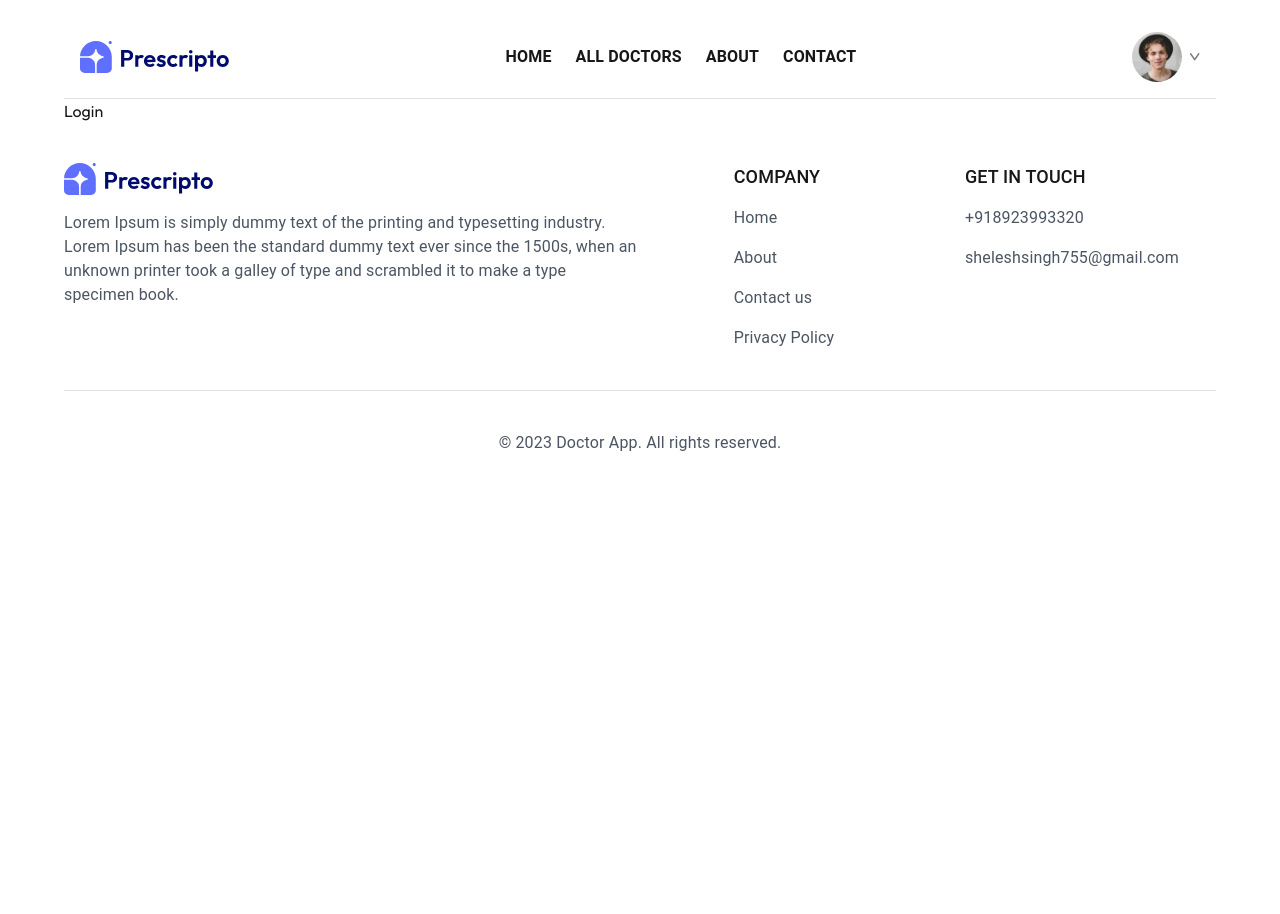
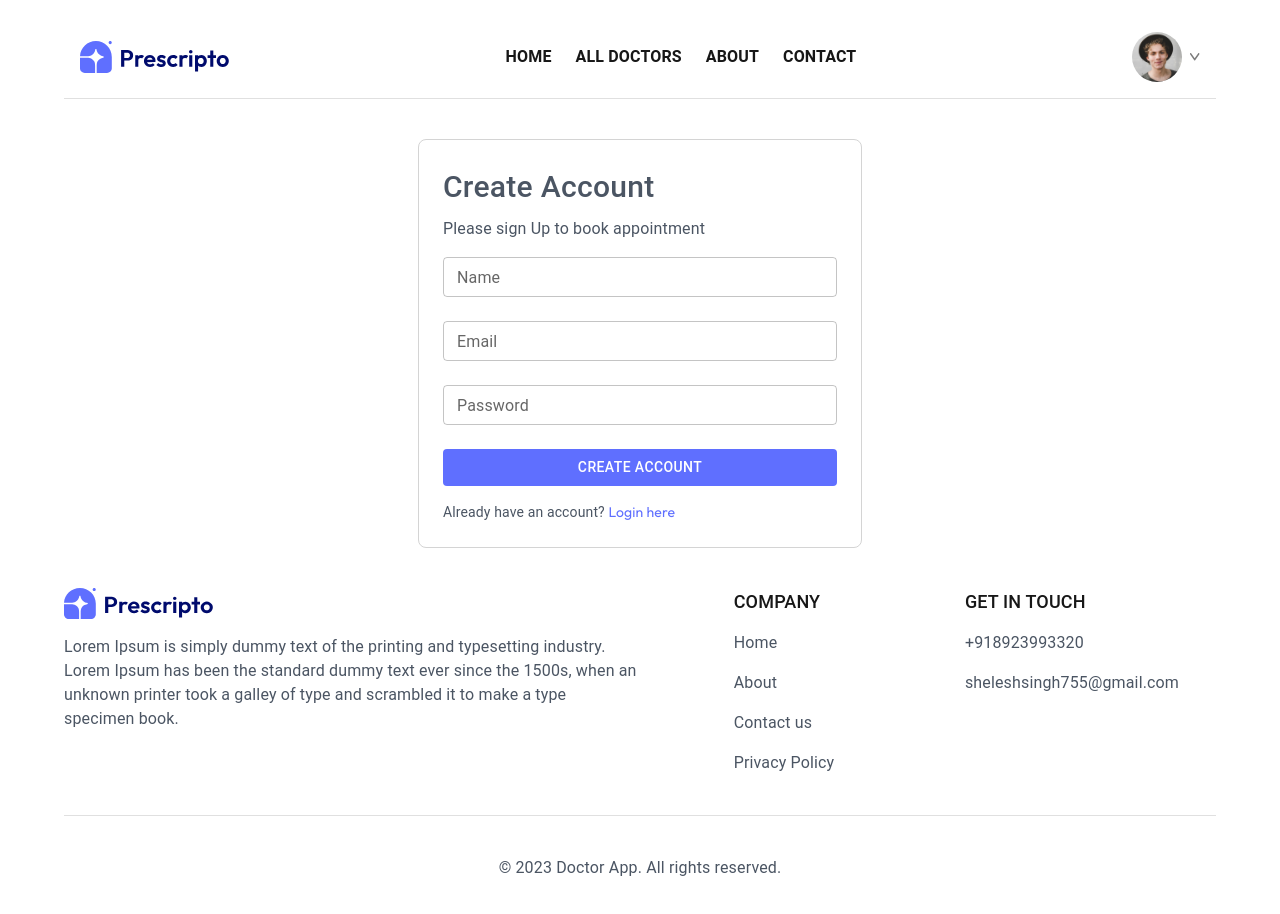
Before and after one commit to SheleshSingh/doctor-app-next, a Next.js app: page /login in a window 1280 px wide. Shown: the top 914 px of the page. Before the commit the page ends 800 px from the top, so only its background shows below. Built offline with nearby package versions, Linux system fonts and the light colour scheme.

Commit message:
completed login and signup page

```diff
--- a/src/app/doctors/page.tsx
+++ b/src/app/doctors/page.tsx
@@ -13,9 +13,14 @@ const AllDoctors = () => {
   const { doctors } = context;
   return (
     <Grid size={{ xs: 12, md: 9 }} mt={5}>
-      <Grid container spacing={2} mt={1}>
+      <Grid container spacing={2} mt={2}>
         {doctors.map((item, index) => (
-          <Grid size={{ xs: 12, md: 3 }} container direction="row" key={index}>
+          <Grid
+            size={{ xs: 12, md: 3 }}
+            container
+            justifyContent="center"
+            key={index}
+          >
             <Link href={`/my-appointment/${item._id}`}>
               <DoctorCards doctor={item} />
             </Link>
--- a/src/app/login/page.tsx
+++ b/src/app/login/page.tsx
@@ -1,10 +1,125 @@
-import React from "react";
+"use client";
+import { Button, Container, Grid, TextField, Typography } from "@mui/material";
+import React, { useState } from "react";
 
 const LoginPage = () => {
+  const [state, setState] = useState<string>("Sign Up");
+  const [formData, setFromData] = useState({
+    name: "",
+    email: "",
+    password: "",
+  });
+  const handleChange = (e: React.ChangeEvent<HTMLInputElement>) => {
+    const { name, value } = e.target;
+    setFromData((prev) => ({ ...prev, [name]: value }));
+  };
+  const handleSubmit = (e: React.FormEvent<HTMLFormElement>) => {
+    e.preventDefault();
+    console.log("Form submitted:", formData);
+    setFromData({ name: "", email: "", password: "" });
+  };
   return (
-    <div>
-      <h2>Login</h2>
-    </div>
+    <Container
+      maxWidth="xs"
+      sx={{
+        marginTop: 5,
+        padding: 3,
+        border: "1px solid #D4D4D4",
+        borderRadius: 2,
+      }}
+    >
+      <Grid
+        container
+        direction="column"
+        // alignItems="center"
+        spacing={1}
+        color="#4B5563"
+      >
+        <Typography
+          fontSize={{ xs: 18, sm: 22, md: 26, lg: 30 }}
+          fontWeight={500}
+        >
+          {state === "Sign Up" ? "Create Account" : "Login"}
+        </Typography>
+        <Typography fontSize={{ xs: 10, sm: 12, md: 14, lg: 16 }}>
+          Please {state === "Sign Up" ? "sign Up" : "log In"} to book
+          appointment
+        </Typography>
+      </Grid>
+      <form onSubmit={handleSubmit}>
+        {state === "Sign Up" && (
+          <TextField
+            label="Name"
+            name="name"
+            size="small"
+            value={formData.name}
+            onChange={handleChange}
+            fullWidth
+            margin="normal"
+          />
+        )}
+        <TextField
+          label="Email"
+          name="email"
+          type="email"
+          size="small"
+          value={formData.email}
+          onChange={handleChange}
+          fullWidth
+          margin="normal"
+        />
+        <TextField
+          label="Password"
+          name="password"
+          type="password"
+          size="small"
+          value={formData.password}
+          onChange={handleChange}
+          fullWidth
+          margin="normal"
+        />
+        <Button
+          type="submit"
+          sx={{
+            width: "100%",
+            backgroundColor: "#5F6FFF",
+            color: "#fff",
+            marginTop: 2,
+          }}
+        >
+          {state === "Sign Up" ? "Create Account" : "Login"}
+        </Button>
+        {state === "Sign Up" ? (
+          <Typography
+            mt={2}
+            fontSize={{ xs: 8, sm: 10, md: 12, lg: 14 }}
+            color="#4B5563"
+          >
+            Already have an account?{" "}
+            <span
+              onClick={() => setState("Login")}
+              style={{ color: "#5F6FFF", cursor: "pointer" }}
+            >
+              Login here
+            </span>{" "}
+          </Typography>
+        ) : (
+          <Typography
+            mt={2}
+            fontSize={{ xs: 8, sm: 10, md: 12, lg: 14 }}
+            color="#4B5563"
+          >
+            Create an new account?{" "}
+            <span
+              onClick={() => setState("Sign Up")}
+              style={{ color: "#5F6FFF", cursor: "pointer" }}
+            >
+              Click here
+            </span>{" "}
+          </Typography>
+        )}
+      </form>
+    </Container>
   );
 };
 
--- a/src/components/Profile.tsx
+++ b/src/components/Profile.tsx
@@ -1,4 +1,5 @@
 import { assets } from "@/assets/assets";
+import { menuItem } from "@/mockData";
 import { Grid, Menu, MenuItem } from "@mui/material";
 import Image from "next/image";
 import Link from "next/link";
@@ -13,11 +14,7 @@ const Profile = ({ setToken }: { setToken: (token: boolean) => void }) => {
   const handleMouseLeave = () => {
     setAnchorEl(null);
   };
-  const menuItem = [
-    { title: "My Profile", path: "/my-profile" },
-    { title: "My Appointments", path: "/my-appointment" },
-    { title: "Logout", path: "/" },
-  ];
+
   return (
     <Grid
       container
@@ -32,14 +29,12 @@ const Profile = ({ setToken }: { setToken: (token: boolean) => void }) => {
         src={assets.profile_pic}
         alt="Profile Picture"
         width={50}
-        // height={50}
         style={{ borderRadius: "50%", height: "auto" }}
       />
       <Image
         src={assets.dropdown_icon}
         alt="Dropdown Icon"
         width={10}
-        // height={10}
         style={{ height: "auto" }}
       />
       <Menu
--- a/src/mockData.ts
+++ b/src/mockData.ts
@@ -3,6 +3,11 @@ export const headerLinks = [
   { title: "ALL DOCTORS", path: "/doctors" },
   { title: "ABOUT", path: "/about" },
   { title: "CONTACT", path: "/contact" },
+];
+export const menuItem = [
+  { title: "My Profile", path: "/my-profile" },
+  { title: "My Appointments", path: "/my-appointment" },
+  { title: "Logout", path: "/login" },
 ];
 
 export const footerLinks = [
```
